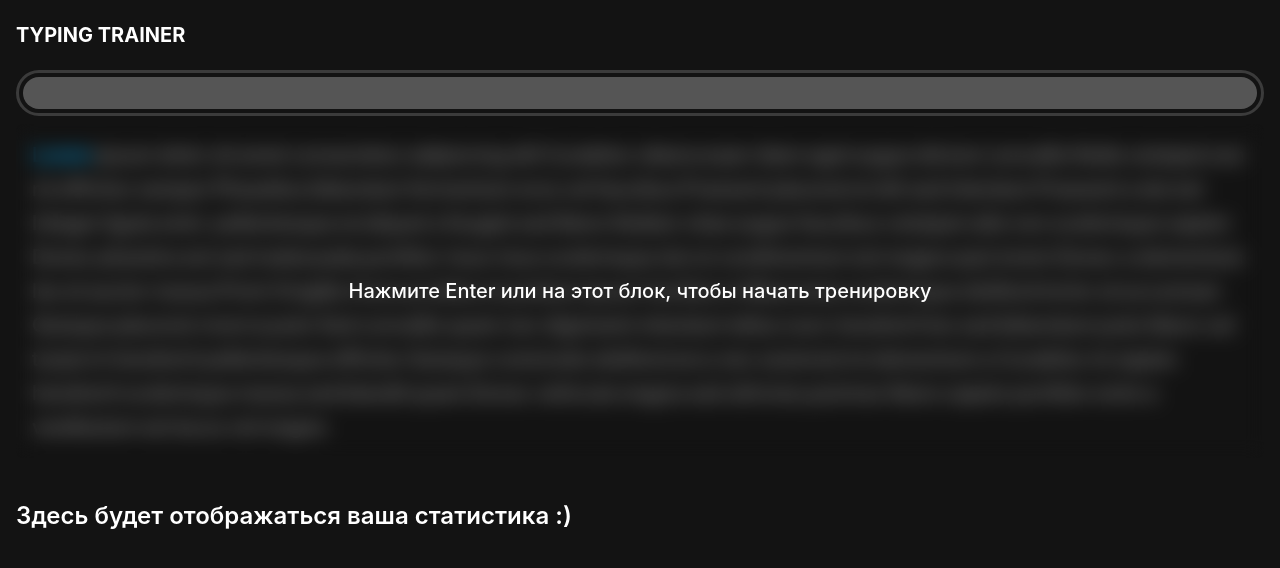
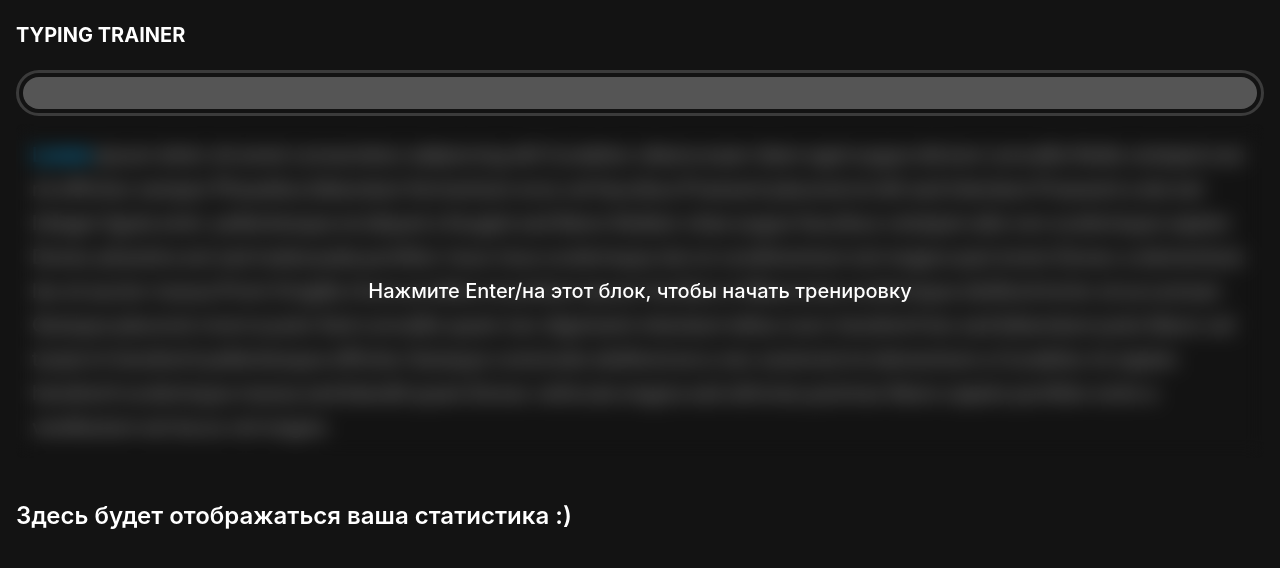
Before and after one commit to Octavian-imp/typing-trainer, a React (Create React App) app: page / in a window 1280 px wide. Shown: the top 568 px of the page. Built offline with nearby package versions, Linux system fonts and the light colour scheme.

Commit message:
сообщение меняется в зависимости от типа устройства

```diff
--- a/src/components/modules/typingForm/screens/start/StartScreen.tsx
+++ b/src/components/modules/typingForm/screens/start/StartScreen.tsx
@@ -1,6 +1,7 @@
 import { useRef } from "react"
 import { CSSTransition } from "react-transition-group"
 import styles from "./StartScreen.module.scss"
+import getDeviceType from "../../../../../shared/fn/deviceType"
 type Props = {
     timerEnabled: boolean
     handleStartTimer: () => void
@@ -8,6 +9,8 @@ type Props = {
 
 const StartScreen = ({ timerEnabled, handleStartTimer }: Props) => {
     const placeholderRef = useRef<HTMLDivElement>(null)
+    const deviceType = getDeviceType()
+    console.log(deviceType)
 
     return (
         <CSSTransition
@@ -30,7 +33,8 @@ const StartScreen = ({ timerEnabled, handleStartTimer }: Props) => {
                 ref={placeholderRef}
                 onClick={handleStartTimer}
             >
-                Нажмите Enter или на этот блок, чтобы начать тренировку
+                Нажмите {deviceType !== "mobile" && "Enter/"}на этот блок, чтобы
+                начать тренировку
             </div>
         </CSSTransition>
     )
--- /dev/null
+++ b/src/shared/fn/deviceType.ts
@@ -0,0 +1,10 @@
+export default function getDeviceType() {
+    const userAgent = navigator.userAgent.toLowerCase();
+    const isMobile = /mobile|iphone|ipad|ipod|android|blackberry|mini|windows\sce|palm/i.test(userAgent);
+
+    if (isMobile) {
+      return "mobile";
+    } else {
+      return "desktop";
+    }
+  }
```
Also changed, not shown: 2 other files (tests, documents, lock files or other folders).
